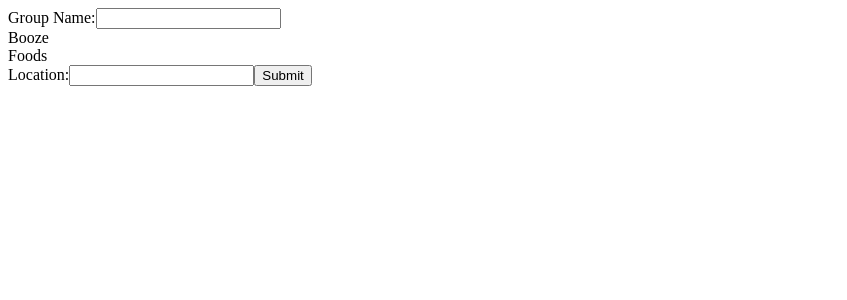
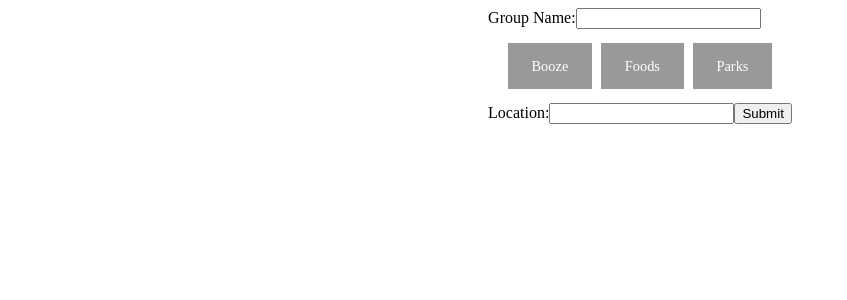
Before and after one commit to richardhertzog/grouper, a React app: page /makeGroup in a window 1280 px wide. Shown: the top 300 px of the page, without its empty margins (0-847 px from the left). Built offline with nearby package versions, Linux system fonts and the light colour scheme.

Commit message:
css formatting of makeGroup

```diff
--- a/client/components/MakeGroup.jsx
+++ b/client/components/MakeGroup.jsx
@@ -30,15 +30,16 @@ class MakeGroup extends Component {
 
   render() {
     return (
-      <div>
+      <div className="makeGroup">
         <form onSubmit={this.handleSubmit}>
           <label>
             Group Name:
             <input name="groupName" type="text" value={this.state.groupName} onChange={this.handleChange} />
           </label>
-          <div>
-            <div className="businessTypeButtons" id="bars" onClick={this.businessClick}>Booze</div>
-            <div className="businessTypeButtons" id="restaurants" onClick={this.businessClick}>Foods</div>
+          <div className="businessTypeButtons">
+            <a href="#" id="bars" onClick={this.businessClick}>Booze</a>
+            <a href="#" id="restaurants" onClick={this.businessClick}>Foods</a>
+            <a href="#" id="parks" onClick={this.businessClick}>Parks</a>
           </div>
           <label>
             Location:
--- a/public/styles.css
+++ b/public/styles.css
@@ -1,7 +1,33 @@
+.makeGroup {
+  display: flex;
+  justify-content: center;
+}
+
 .makeGroupButton {
 
 }
 
 .businessTypeButtons {
-
+  margin: 10px auto;
+  display: -webkit-box;
+  display: -moz-box;
+  display: -ms-flexbox;
+  display: -webkit-flex;
+  display: flex;
+  -webkit-flex-direction: row;
+  -moz-flex-direction: row;
+  flex-direction: row;
+  justify-content: space-between;
+  flex-wrap: nowrap;
+  max-width: 90%;
+  a {
+   background: #999;
+    padding: 1em;
+    font-size: .9em;
+    margin: .3em;
+    color: white;
+    text-decoration: none;
+    flex-grow: 1;
+    text-align: center;
+  }
 }
```
